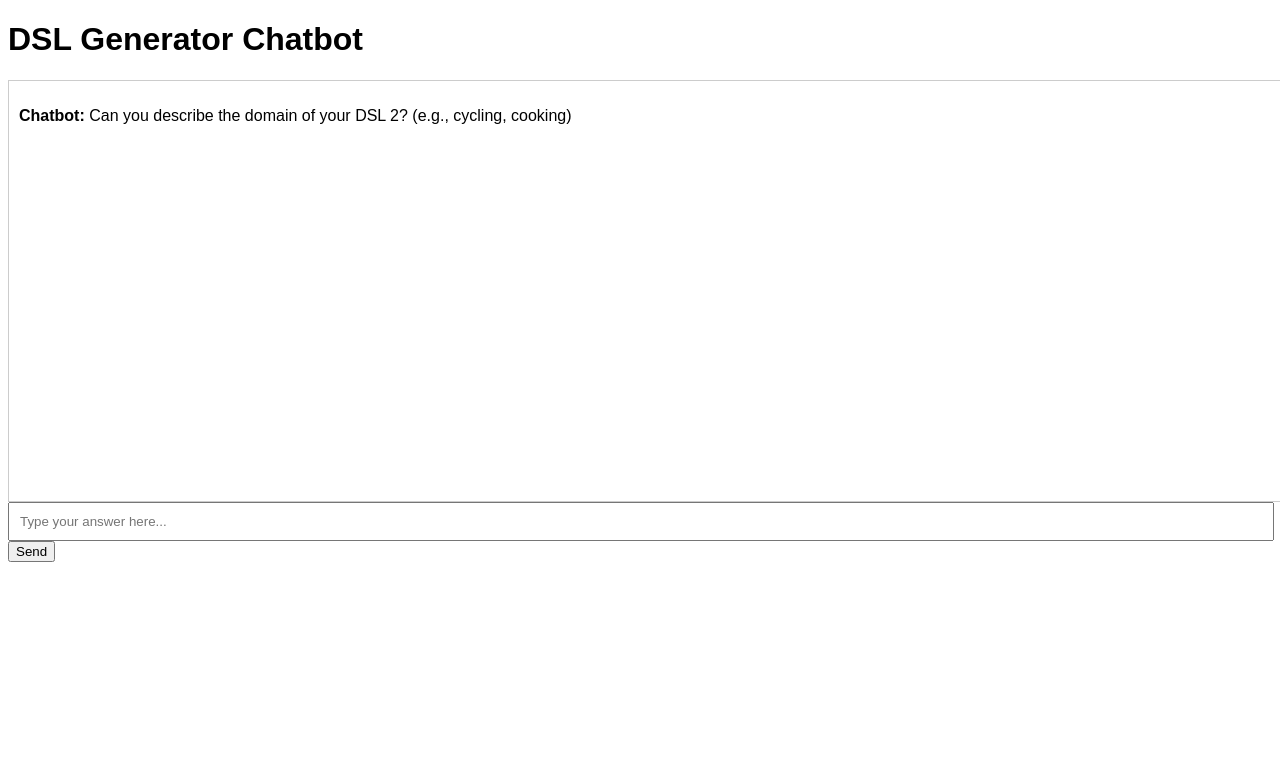
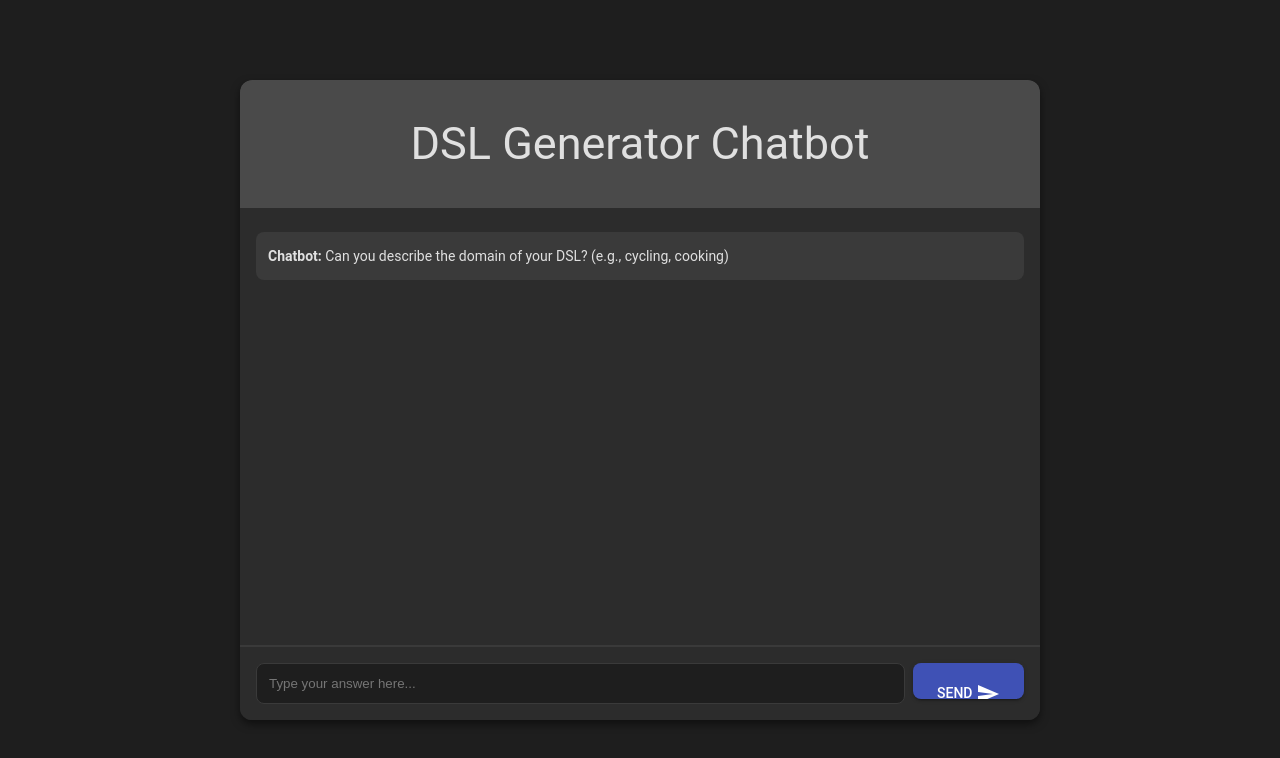
Before and after one commit to krinara86/dslgeneratortest, a plain HTML site: page index.html in a window 1280 px wide. Drawn offline with nearby package versions, Linux system fonts and the light colour scheme.

Commit message:
Some more polishes to the UI

```diff
--- a/chatbot.js
+++ b/chatbot.js
@@ -11,13 +11,13 @@ let domainInfo = {
 };
 
 const apiKey = 'jYZpbwqDS8jE9VLbAhUj5HOhDvIlTNcK'; // Replace with your actual API key
-const apiUrl = 'https://api.lechat.ai/v1/chat/completions'; // Replace with the actual API endpoint
+const apiUrl = 'https://api.mistral.ai/v1/chat/completions'; // Replace with the actual API endpoint
 
 async function askQuestion(step) {
     let question = '';
     switch (step) {
         case 'gatherDomain':
-            question = "Can you describe the domain of your DSL 2? (e.g., cycling, cooking)";
+            question = "Can you describe the domain of your DSL? (e.g., cycling, cooking)";
             break;
         case 'gatherEntities':
             question = "What are the main concepts or things in your domain? (e.g., Bike, Rider)";
@@ -43,9 +43,9 @@ async function sendMessage() {
     conversationHistory.push({ role: 'user', content: message });
     userInput.value = "";
 
+    try {
         const llmResponse = await callLLM(message, currentStep);
         conversationHistory.push({ role: 'assistant', content: llmResponse });
-
         processResponse(llmResponse, currentStep);
 
         if (currentStep === 'gatherDomain') {
@@ -59,9 +59,14 @@ async function sendMessage() {
         }
 
         askQuestion(currentStep);
+    } catch (error) {
+        chatbox.innerHTML += `<p><strong>Error:</strong> ${error.message}</p>`;
+        console.error('Error:', error);
+    }
 }
 
 async function callLLM(message, step) {
+    try {
         const response = await fetch(apiUrl, {
             method: 'POST',
             headers: {
@@ -69,14 +74,22 @@ async function callLLM(message, step) {
                 'Authorization': `Bearer ${apiKey}`
             },
             body: JSON.stringify({
-            model: 'lechat',
-            messages: [{ role: 'user', content: message }],
-            step: step
+                model: 'codestral-latest', // Updated to use the Codestral model
+                messages: [{ role: 'user', content: message }]
             })
         });
 
+        if (!response.ok) {
+            const errorText = await response.text();
+            throw new Error(`HTTP error! status: ${response.status}, message: ${errorText}`);
+        }
+
         const data = await response.json();
         return data.choices[0].message.content;
+    } catch (error) {
+        console.error('Fetch error:', error);
+        throw new Error(`Failed to fetch: ${error.message}`);
+    }
 }
 
 function processResponse(response, step) {
@@ -102,10 +115,29 @@ function processResponse(response, step) {
 }
 
 async function generateDSL() {
-    const dslDescription = JSON.stringify(domainInfo, null, 2);
-    const llmResponse = await callLLM(dslDescription, 'generateDSL');
+    const prompt = `Based on the following information, generate an Ecore file in XML format:
+Domain: ${domainInfo.domain}
+Entities: ${domainInfo.entities.join(', ')}
+Attributes: ${JSON.stringify(domainInfo.attributes)}
+Relationships: ${domainInfo.relationships.join(', ')}`;
 
+    try {
+        const llmResponse = await callLLM(prompt, 'generateDSL');
         chatbox.innerHTML += `<p><strong>Generated Ecore:</strong></p><pre>${llmResponse}</pre>`;
+
+        // Create a download link for the Ecore file
+        const blob = new Blob([llmResponse], { type: 'application/xml' });
+        const url = URL.createObjectURL(blob);
+        const a = document.createElement('a');
+        a.href = url;
+        a.download = `${domainInfo.domain.toLowerCase().replace(/ /g, '_')}.ecore`;
+        a.textContent = 'Download Ecore File';
+        a.className = 'download-link';
+        chatbox.appendChild(a);
+    } catch (error) {
+        chatbox.innerHTML += `<p><strong>Error:</strong> ${error.message}</p>`;
+        console.error('Error:', error);
+    }
 }
 
 askQuestion(currentStep);
--- a/index.html
+++ b/index.html
@@ -4,18 +4,117 @@
     <meta charset="UTF-8">
     <meta name="viewport" content="width=device-width, initial-scale=1.0">
     <title>DSL Generator Chatbot</title>
+    <link rel="stylesheet" href="https://fonts.googleapis.com/icon?family=Material+Icons">
+    <link rel="stylesheet" href="https://code.getmdl.io/1.3.0/material.indigo-pink.min.css">
+    <script defer src="https://code.getmdl.io/1.3.0/material.min.js"></script>
     <style>
-        body { font-family: Arial, sans-serif; }
-        #chatbox { width: 100%; height: 400px; border: 1px solid #ccc; overflow-y: scroll; padding: 10px; }
-        #userInput { width: calc(100% - 22px); padding: 10px; }
+        body {
+            font-family: 'Roboto', sans-serif;
+            background-color: #1e1e1e;
+            color: #e0e0e0;
+            display: flex;
+            flex-direction: column;
+            align-items: center;
+            justify-content: center;
+            height: 100vh;
+            margin: 0;
+        }
+        .chat-container {
+            width: 90%;
+            max-width: 800px;
+            background-color: #2c2c2c;
+            box-shadow: 0 4px 8px rgba(0, 0, 0, 0.5);
+            border-radius: 12px;
+            overflow: hidden;
+            display: flex;
+            flex-direction: column;
+            height: 80vh;
+        }
+        .chat-header {
+            background-color: #4a4a4a;
+            color: #e0e0e0;
+            padding: 16px;
+            text-align: center;
+            border-top-left-radius: 12px;
+            border-top-right-radius: 12px;
+            font-size: 1.5em;
+        }
+        .chatbox {
+            flex: 1;
+            padding: 16px;
+            overflow-y: auto;
+            border-bottom: 1px solid #3a3a3a;
+        }
+        .chatbox p {
+            margin: 8px 0;
+            padding: 12px;
+            border-radius: 8px;
+            font-size: 1em;
+        }
+        .chatbox p:nth-child(odd) {
+            background-color: #3a3a3a;
+        }
+        .chatbox p:nth-child(even) {
+            background-color: #4a4a4a;
+            text-align: right;
+        }
+        .input-container {
+            display: flex;
+            padding: 16px;
+            background-color: #2c2c2c;
+            border-top: 1px solid #3a3a3a;
+        }
+        .input-container input {
+            flex: 1;
+            padding: 12px;
+            border: 1px solid #3a3a3a;
+            border-radius: 8px;
+            margin-right: 8px;
+            background-color: #1e1e1e;
+            color: #e0e0e0;
+        }
+        .input-container button {
+            padding: 12px 24px;
+            background-color: #6200ea;
+            color: #fff;
+            border: none;
+            border-radius: 8px;
+            cursor: pointer;
+            transition: background-color 0.3s;
+        }
+        .input-container button:hover {
+            background-color: #3700b3;
+        }
+        .download-link {
+            display: block;
+            margin-top: 16px;
+            padding: 12px;
+            background-color: #6200ea;
+            color: #fff;
+            text-align: center;
+            border-radius: 8px;
+            text-decoration: none;
+            transition: background-color 0.3s;
+        }
+        .download-link:hover {
+            background-color: #3700b3;
+        }
     </style>
 </head>
 <body>
-    <h1>DSL Generator Chatbot</h1>
-    <div id="chatbox"></div>
-    <input type="text" id="userInput" placeholder="Type your answer here...">
-    <button onclick="sendMessage()">Send</button>
-
+    <div class="chat-container">
+        <div class="chat-header">
+            <h2>DSL Generator Chatbot</h2>
+        </div>
+        <div id="chatbox" class="chatbox"></div>
+        <div class="input-container">
+            <input type="text" id="userInput" placeholder="Type your answer here...">
+            <button class="mdl-button mdl-js-button mdl-button--raised mdl-button--colored" onclick="sendMessage()">
+                Send
+                <i class="material-icons">send</i>
+            </button>
+        </div>
+    </div>
     <script src="chatbot.js"></script>
 </body>
 </html>
```
Lines whose indentation alone changed are shown as unchanged.
